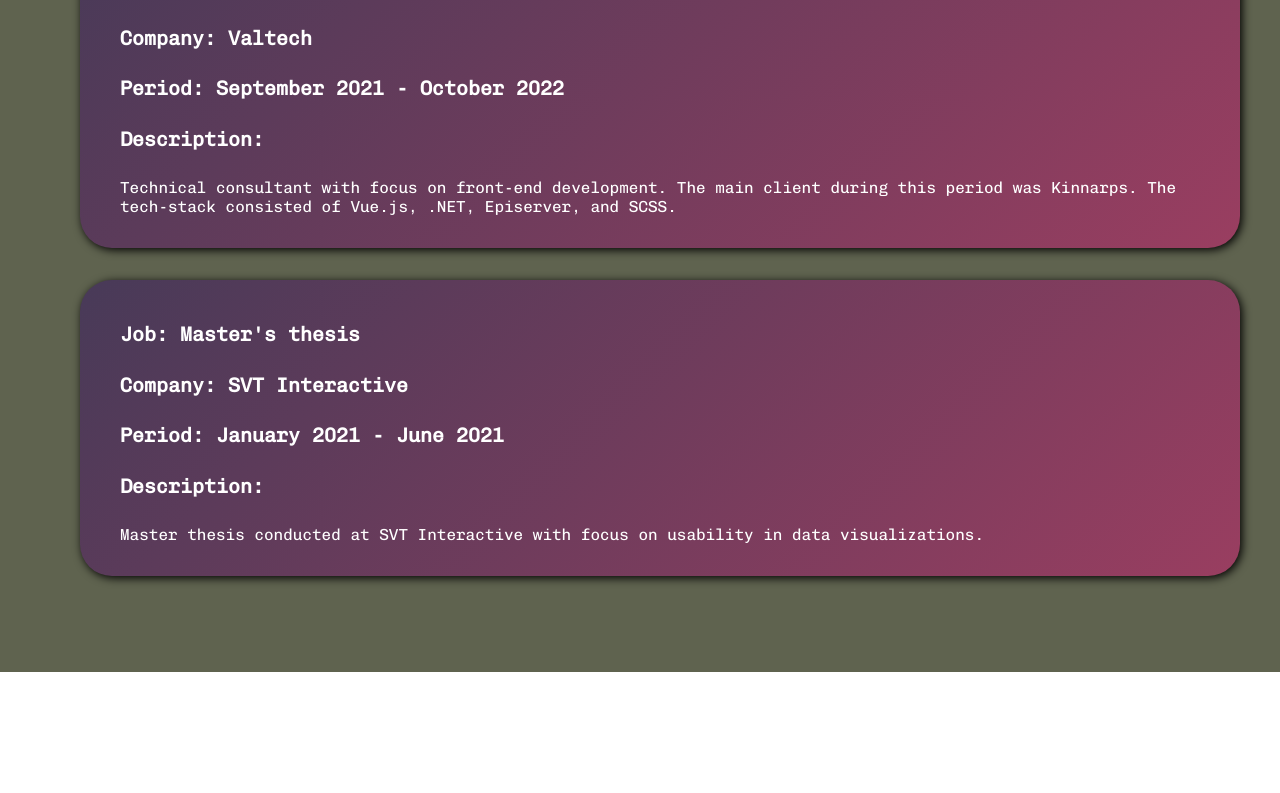
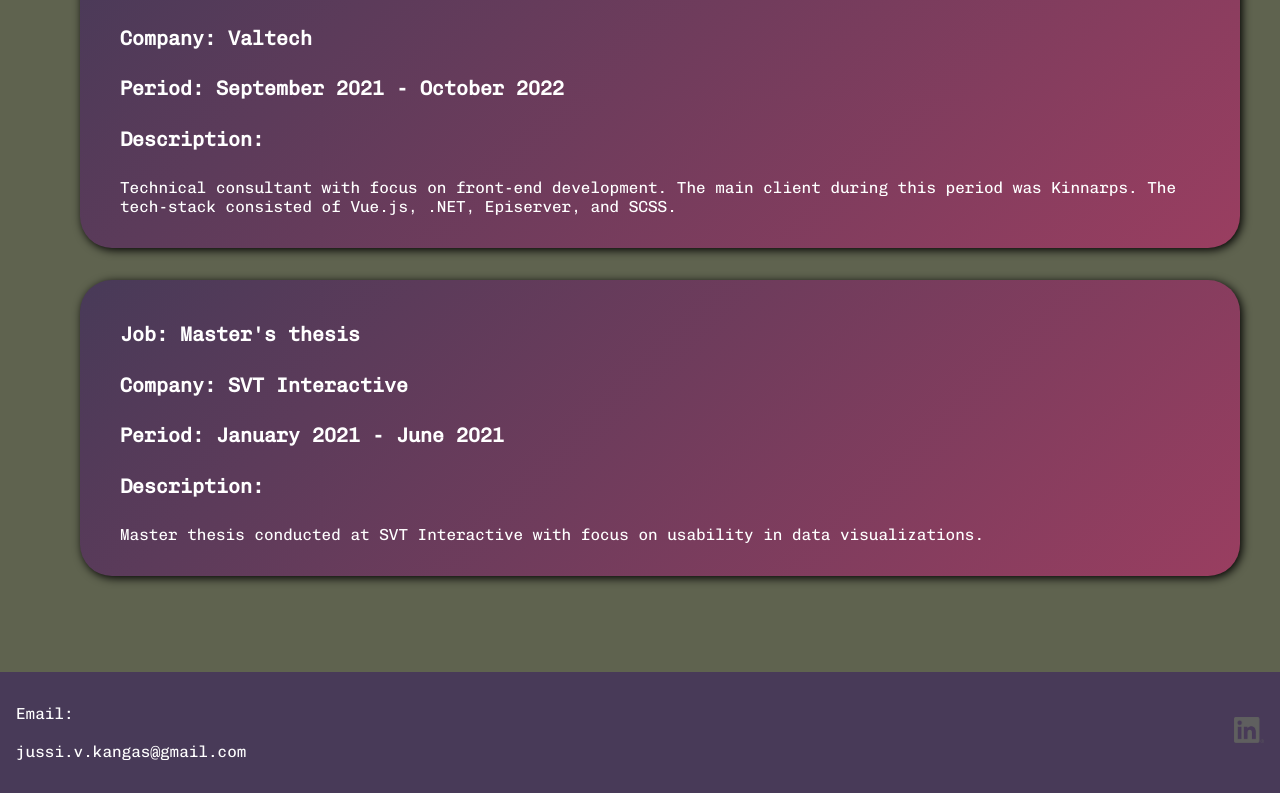
Before and after one commit to kangas93/kangas93.github.io, a React (Create React App) app: page /#/ in a window 1280 px wide. Shown: the part 2719-3512 px from the top of the page. Before the commit the page ends 3391 px from the top, so only its background shows below. Built offline with nearby package versions, Linux system fonts and the light colour scheme.

Commit message:
Add footer info and pointer to buttons

```diff
--- a/src/App.scss
+++ b/src/App.scss
@@ -26,5 +26,24 @@
     display: flex;
     flex-direction: column;
     align-items: center;
+}
 
+.footer {
+    display: flex;
+    justify-content: space-between;
+    align-items: center;
+    padding: spaces(medium);
+    background: colors('secondary-background');
+    color: text-colors('primary');
+
+    &__linked-in {
+        img {
+            max-width: 30px;
+            filter: grayscale(100%);
+        }
+
+        img:hover {
+            filter: unset;
+        }
+    }
 }
--- a/src/App.tsx
+++ b/src/App.tsx
@@ -1,5 +1,6 @@
 import { useState, useEffect } from 'react';
 import './App.scss';
+import linkedInLogo from './assets/images/LI-In-Bug.png'
 import { Link, Outlet } from "react-router-dom";
 import { Button, Drawer, SelectChangeEvent, StyledEngineProvider } from '@mui/material';
 import SettingsOutlinedIcon from '@mui/icons-material/SettingsOutlined';
@@ -58,9 +59,14 @@
             <SiteSettings theme={colorTheme} setTheme={handleThemeChange}></SiteSettings>
           </Drawer>
         </main>
-        <footer></footer>
-      </div>
-    </StyledEngineProvider>
+        <footer className='footer'>
+          <p>Email: <br /> <br /> jussi.v.kangas@gmail.com</p>
+          <a className="footer__linked-in" href='https://www.linkedin.com/in/jussi-kangas-49309741/' target="_blank">
+            <img src={linkedInLogo} alt="Linked in logo"></img>
+          </a>
+        </footer>
+      </div >
+    </StyledEngineProvider >
   );
 }
 
--- a/src/style/pages/home.scss
+++ b/src/style/pages/home.scss
@@ -106,7 +106,8 @@
                     background-size: 200% auto;
                     border: none;
                     border-radius: 16px;
-                    color: text-colors('primary')
+                    color: text-colors('primary');
+                    cursor: pointer;
                 }
             }
 
```
Also changed, not shown: src/assets/images/LI-In-Bug.png (added).
